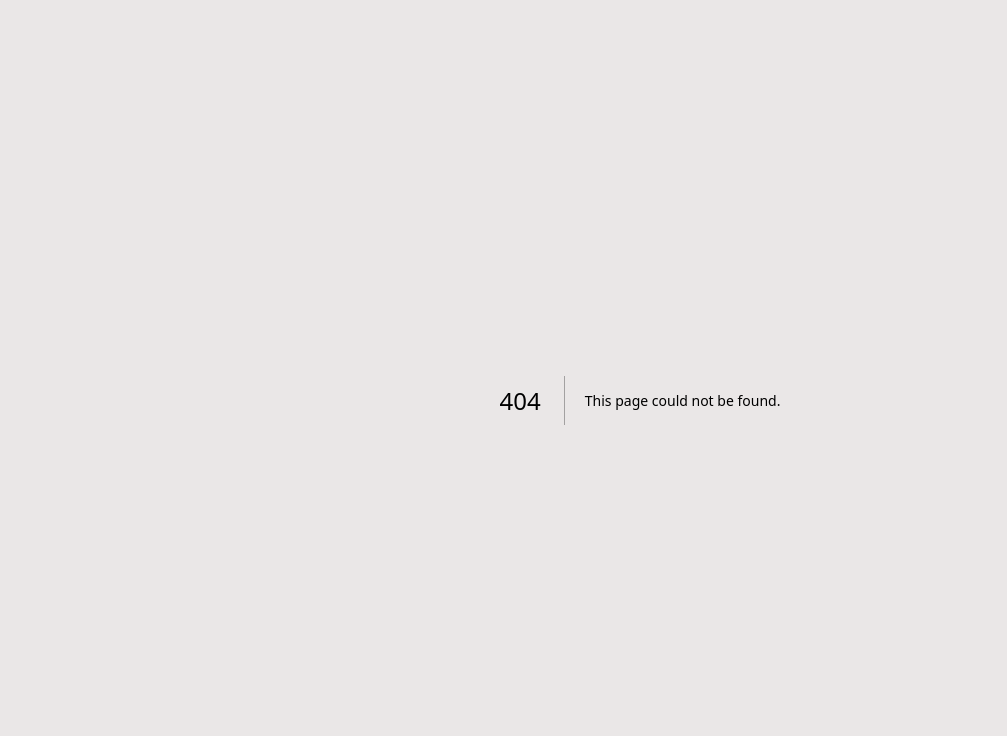
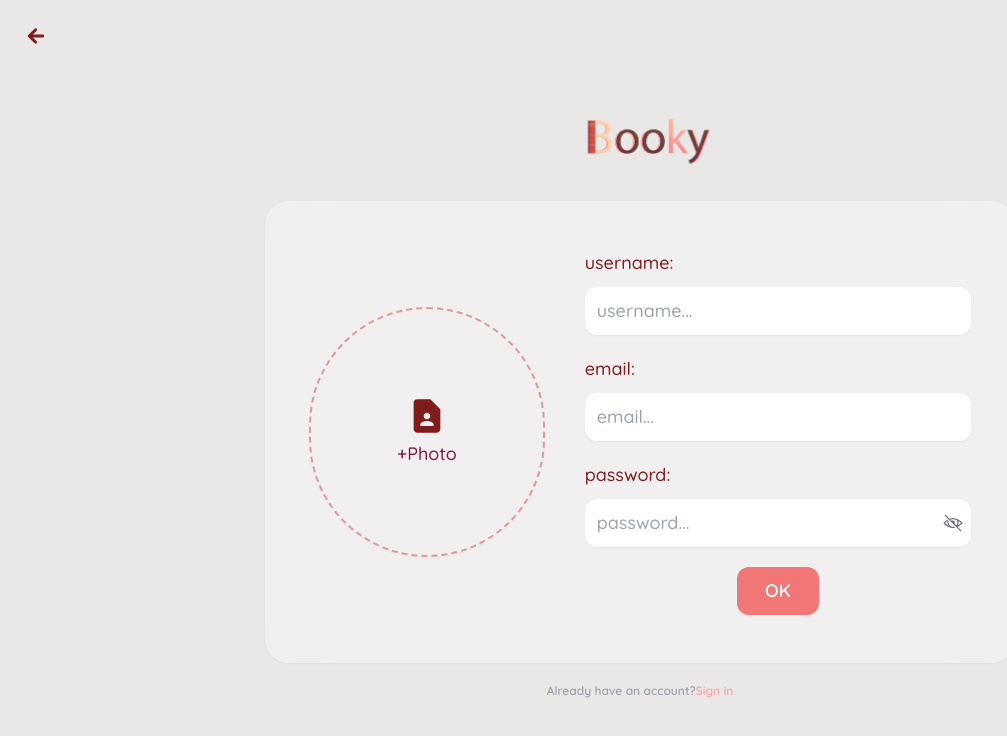
Before and after one commit to Oussama-Aouina/bookycode, a Next.js app: page /auth/signup in a window 1280 px wide. Before the commit this address had no page. Shown: the top 736 px of the page, without its empty margins (0-1007 px from the left). Built offline with nearby package versions, Linux system fonts and the light colour scheme.

Commit message:
reorganize the project structure and add a botton to return to the main page

```diff
--- /dev/null
+++ b/src/api/auth.ts
@@ -0,0 +1,6 @@
+import axios from "axios";
+
+export async function getUserById(id: string) {
+    let req = await axios.get(""+ 'id/' + id);
+    return req;
+}
--- /dev/null
+++ b/src/app/auth/layout.tsx
@@ -0,0 +1,19 @@
+import Image from 'next/image';
+import logo from '../../../public/logo/booky.png';
+import { IoMdArrowRoundBack } from 'react-icons/io';
+import Link from 'next/link';
+export default function SigninLayout({
+    children,
+}: {
+    children: React.ReactNode;
+}) {
+    return (
+        <main className="relative flex h-screen w-full flex-col items-center  justify-center bg-primary p-24">
+            <Link href="/">
+                <IoMdArrowRoundBack className="absolute left-6 top-6 text-2xl text-red-900" />
+            </Link>
+            <Image src={logo} alt="Booky" width={150} height={150} priority />
+            {children}
+        </main>
+    );
+}
--- /dev/null
+++ b/src/app/auth/shared_components/password.tsx
@@ -0,0 +1,34 @@
+'use client';
+
+import { useState } from 'react';
+import { LiaEyeSlash } from 'react-icons/lia';
+import { LiaEye } from 'react-icons/lia';
+
+export default function Password() {
+    const [hiden, setHiden] = useState(true);
+    return (
+        <div className="relative">
+            <input
+                type={hiden ? 'password' : 'text'}
+                name="password"
+                className="mt-2.5 w-full items-start justify-center rounded-xl bg-white py-2.5 pl-3 pr-9 text-zinc-500 shadow-sm"
+                placeholder="password..."
+            />
+            <div className="absolute right-2 top-6">
+                {hiden ? (
+                    <LiaEyeSlash
+                        size={20}
+                        className="text-zinc-500"
+                        onClick={() => setHiden(false)}
+                    />
+                ) : (
+                    <LiaEye
+                        size={20}
+                        className="text-zinc-500"
+                        onClick={() => setHiden(true)}
+                    />
+                )}
+            </div>
+        </div>
+    );
+}
--- /dev/null
+++ b/src/app/auth/signin/page.tsx
@@ -0,0 +1,19 @@
+import Link from 'next/link';
+import SigninForm from './signinform';
+
+export default function SigninPage() {
+    return (
+        <div className="flex w-full flex-col items-center">
+            <SigninForm />
+            <span className="mt-5 text-xs font-semibold text-gray-400">
+                Don&apos;t have an account?
+                <Link
+                    href="/auth/signup"
+                    className="text-red-300 hover:text-red-600"
+                >
+                    Sign up
+                </Link>
+            </span>
+        </div>
+    );
+}
--- /dev/null
+++ b/src/app/auth/signin/signinform.tsx
@@ -0,0 +1,23 @@
+import Password from '../shared_components/password';
+
+export default function SigninForm() {
+    return (
+        <div className="flex flex-col flex-wrap content-center justify-center whitespace-nowrap rounded-md bg-neutral-100 bg-opacity-60 px-6 py-6 text-lg font-medium text-red-900 shadow-sm backdrop-blur-[27.5px]  sm:max-w-[435px] sm:rounded-[30px]">
+            <label>username:</label>
+            <input
+                name="username"
+                type="text"
+                className="mt-2.5 items-start justify-center rounded-xl bg-white px-3 py-2.5 text-zinc-500 shadow-sm"
+                placeholder="username..."
+            />
+            <label className="mt-5">password:</label>
+            <Password />
+            <button
+                type="submit"
+                className="mt-5 justify-center self-center rounded-xl bg-red-500 bg-opacity-70 px-7 py-2.5 font-semibold text-white hover:bg-opacity-90"
+            >
+                OK
+            </button>
+        </div>
+    );
+}
--- /dev/null
+++ b/src/app/auth/signup/page.tsx
@@ -0,0 +1,19 @@
+import Link from 'next/link';
+import SignupForm from './signupform';
+
+export default function SigninPage() {
+    return (
+        <div className="flex h-full w-full flex-col items-center justify-center">
+            <SignupForm />
+            <span className="mt-5 text-xs font-semibold text-gray-400">
+                Already have an account?
+                <Link
+                    href="/auth/signin"
+                    className="text-red-300 hover:text-red-600"
+                >
+                    Sign in
+                </Link>
+            </span>
+        </div>
+    );
+}
--- /dev/null
+++ b/src/app/auth/signup/signupform.tsx
@@ -0,0 +1,47 @@
+import Image from 'next/image';
+import { MdContactPage } from 'react-icons/md';
+import { LiaEyeSlash } from 'react-icons/lia';
+import { LiaEye } from 'react-icons/lia';
+import Password from '../shared_components/password';
+
+export default function SignupForm() {
+    return (
+        <div className="max-w-[750px] justify-center rounded-3xl bg-neutral-100 bg-opacity-60 px-11 py-12 shadow-sm backdrop-blur-[27.5px] max-md:px-5 max-md:py-6 lg:w-[800px]">
+            <div className="flex items-center gap-5 max-md:flex-col max-md:items-center max-md:gap-0">
+                <div className="flex w-1/2 cursor-pointer flex-col items-center justify-center rounded-full border-2 border-dashed border-red-700 border-opacity-40 p-10 shadow-sm max-md:p-5 lg:h-[250px]">
+                    <div className="flex flex-col items-center justify-center whitespace-nowrap rounded-full bg-opacity-0  text-lg font-medium text-pink-900 ">
+                        <MdContactPage size={40} className="text-red-900" />
+                        <div className="mt-1">+Photo</div>
+                    </div>
+                </div>
+                <div className="ml-5 flex  w-[95%] flex-col max-md:ml-0 max-md:w-full">
+                    <div className="my-auto flex flex-col justify-center self-stretch whitespace-nowrap text-lg font-medium text-red-900  max-md:mt-5">
+                        <label>username:</label>
+                        <input
+                            name="username"
+                            type="text"
+                            className="mt-2.5 items-start justify-center rounded-xl bg-white px-3 py-2.5 text-zinc-500 shadow-sm"
+                            placeholder="username..."
+                        />
+                        <label className="mt-5">email:</label>
+                        <input
+                            name="email"
+                            type="email"
+                            className="mt-2.5 items-start justify-center rounded-xl bg-white px-3 py-2.5 text-zinc-500 shadow-sm"
+                            placeholder="email..."
+                        />
+                        <label className="mt-5">password:</label>
+                        <Password />
+
+                        <button
+                            type="submit"
+                            className="mt-5 justify-center self-center rounded-xl bg-red-500 bg-opacity-70 px-7 py-2.5 font-semibold text-white hover:bg-opacity-90"
+                        >
+                            OK
+                        </button>
+                    </div>
+                </div>
+            </div>
+        </div>
+    );
+}
--- a/src/app/page.tsx
+++ b/src/app/page.tsx
@@ -16,14 +16,13 @@ export default function Home() {
                     alt="Logo"
                     // width={400}
                     // height={400}
-
-                    loading="lazy"
+                    priority
                     sizes="(max-width: 768px) 100vw, (max-width: 1200px) 50vw, 40vw"
                 />
             </div>
 
             <div className="flex items-center ">
-                <Link href={'/signin'} className="mr-3">
+                <Link href={'/auth/signin'} className="mr-3">
                     <div className="mr-4 flex items-center justify-center gap-20 rounded-md bg-red-500 bg-opacity-70 px-4 py-2 text-xl font-medium text-white hover:bg-opacity-80 md:px-7">
                         Login
                         <GoPerson size={25} className="row-span-4" />
```
